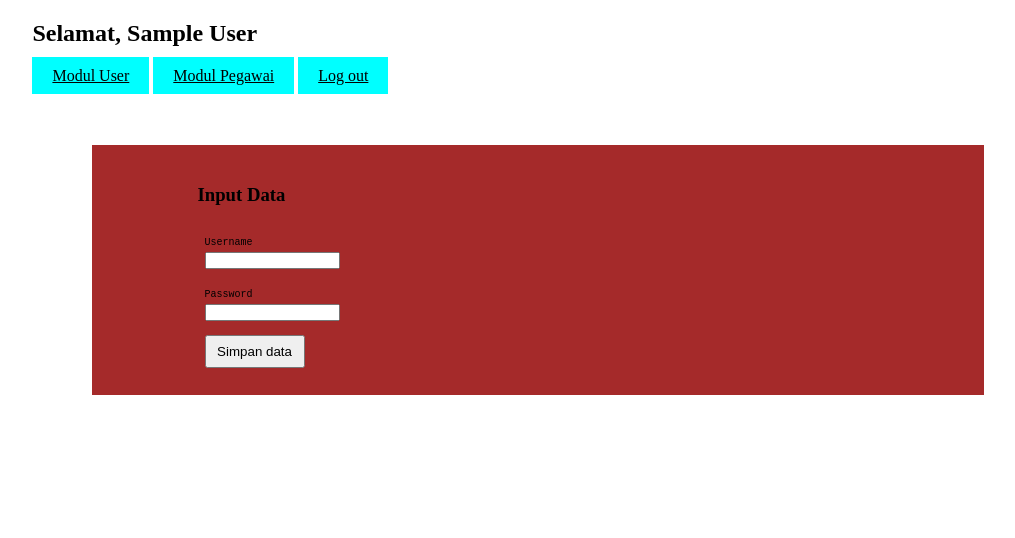
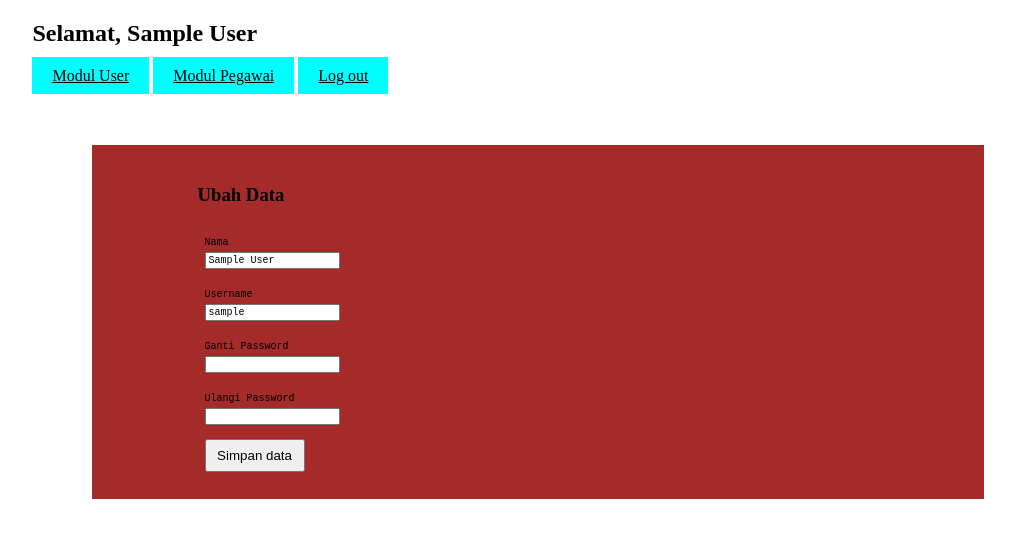
Before and after one commit to Dzakyalifgunawan/matkul_webprog, a PHP site: the page made by latihanlogin/home.php in a window 1280 px wide. Shown: the top 538 px of the page, without its empty margins (102-1117 px from the left). Run offline with PHP 8.4, Linux system fonts and the light colour scheme; the visitor is signed in with stand-in values (Sample User, id 1); tables that the repository leaves empty or names only in its code hold one stand-in row (values such as "Sample post").

Commit message:
Update Terbaru

```diff
--- /dev/null
+++ b/latihanlogin/config.js
@@ -0,0 +1,18 @@
+document.getElementById('txt_nama').onkeyup = function(){
+    // misal
+    let nama = document.getElementById('txt_nama').value;
+    let nama2 = nama.toUpperCase();
+    document.getElementById('txt_nama').value = nama2;
+}
+
+document.getElementById('txt_pasw2').onchange = function(){
+    let pass1 = document.getElementById('txt_pasw').value;
+    let pass2 = document.getElementById('txt_pasw2').value;
+    if(pass1 === pass2){
+        alert('Password sama');
+        document.getElementById('btn_simpanuser').disabled = false;
+    }else{
+        alert('Pass Tidak Sama');
+        document.getElementById('btn_simpanuser').disabled = true;
+    }
+}
--- a/latihanlogin/home.php
+++ b/latihanlogin/home.php
@@ -36,5 +36,6 @@
             ?>
         </div>
     </div>
+    <script src="config.js"></script>
 </body>
 </html>
--- a/latihanlogin/mod_user/form.php
+++ b/latihanlogin/mod_user/form.php
@@ -1,6 +1,15 @@
+<?php
+if($_GET['aksi'] == "tambah"){
+?>
 <div class="container">
 <h3>Input Data</h3>
-    <form action="" method="post">
+<!-- action untuk mengarahkan ke file untuk  -->
+    <form action="mod_user/proses_add.php" method="post">
+        <div class="col">
+            <label for="txt_user">Nama</label>
+            <input type="text" id="txt_nama" name="txt_nama"
+            oninvalid="this.setCustomValidity('Nama Wajib Diisi!!')" required="true" oninput="setCustomValidity('')">
+        </div>
         <div class="col">
             <label for="txt_user">Username</label>
             <input type="text" id="txt_user" name="txt_user"
@@ -12,7 +21,50 @@
             oninvalid="this.setCustomValidity('Password Wajib Diisi!!')" required="true" oninput="setCustomValidity('')">
         </div>
         <div class="col">
-            <button type="submit" name="btn_login">Simpan data</button>
+            <label for="txt_pasw2">Ulangi Password</label>
+            <input type="password" id="txt_pasw2" name="txt_pasw2"
+            oninvalid="this.setCustomValidity('Password Wajib Diisi!!')" required="true" oninput="setCustomValidity('')">
+        </div>
+        <div class="col">
+            <button type="submit" id="btn_simpanuser" name="btn_login">Simpan data</button>
         </div>
     </form>
 </div>
+<?php
+    }elseif($_GET['aksi'] == "ubah"){
+        // variabel untuk menampung value dari variabel user yang dikirim lewat url
+        $usernya = $_GET['user'];
+        $query_getdata = mysqli_query($koneksidb, "select * from mst_user where username= '".$usernya."'");
+        $data = mysqli_fetch_array($query_getdata);
+?>
+<div class="container">
+<h3>Ubah Data</h3>
+<!-- action untuk mengarahkan ke file untuk  -->
+    <form action="mod_user/proses_edit.php" method="post">
+        <div class="col">
+            <label for="txt_user">Nama</label>
+            <input type="text" id="txt_nama" name="txt_nama"
+            oninvalid="this.setCustomValidity('Nama Wajib Diisi!!')" required="true" oninput="setCustomValidity('')" value="<?php echo $data['nama']?>">
+        </div>
+        <div class="col">
+            <label for="txt_user">Username</label>
+            <input type="text" id="txt_user" name="txt_user"
+            oninvalid="this.setCustomValidity('Username Wajib Diisi!!')" required="true" oninput="setCustomValidity('')" value="<?php echo $data['username']?>">
+        </div>
+        <div class="col">
+            <label for="txt_pasw"> Ganti Password</label>
+            <input type="hidden" name="pass_lama" value="<?php echo $data['password']?>">
+            <input type="password" id="txt_pasw" name="txt_pasw">
+        </div>
+        <div class="col">
+            <label for="txt_pasw2">Ulangi Password</label>
+            <input type="password" id="txt_pasw2" name="txt_pasw2">
+        </div>
+        <div class="col">
+            <button type="submit" id="btn_simpanuser" name="btn_login">Simpan data</button>
+        </div>
+    </form>
+</div>
+<?php
+}
+?>
--- a/latihanlogin/mod_user/index.php
+++ b/latihanlogin/mod_user/index.php
@@ -20,7 +20,7 @@
          <td><?php  echo $data['username']; ?></td>
          <td><?php echo $data['nama']; ?></td>
          <td>
-            <a href="">Ubah</a>
+            <a href="?modul=mod_user&aksi=ubah&user=<?php  echo $data['username']; ?>">Ubah</a>
             <a href="">Hapus</a>
          </td>
       </tr>
```
Also changed, not shown: latihanlogin/mod_user/proses_add.php (added, +26 -0 lines), latihanlogin/mod_user/proses_edit.php (added, +22 -0 lines).
